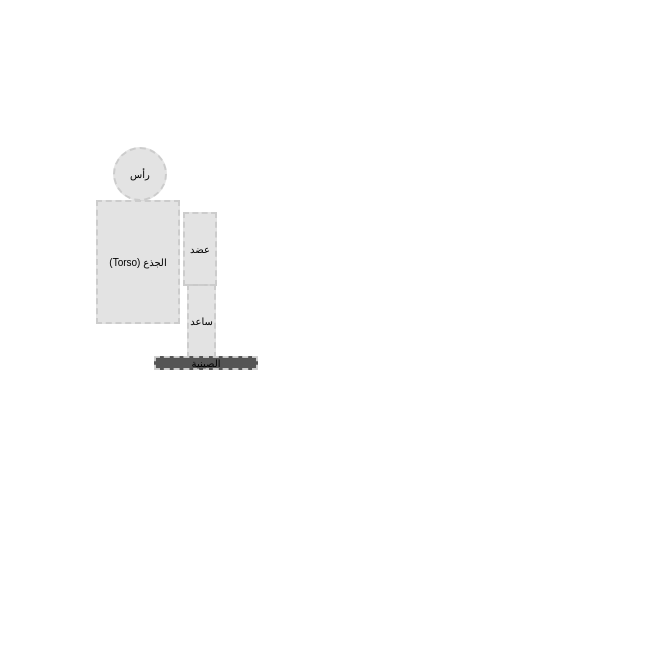
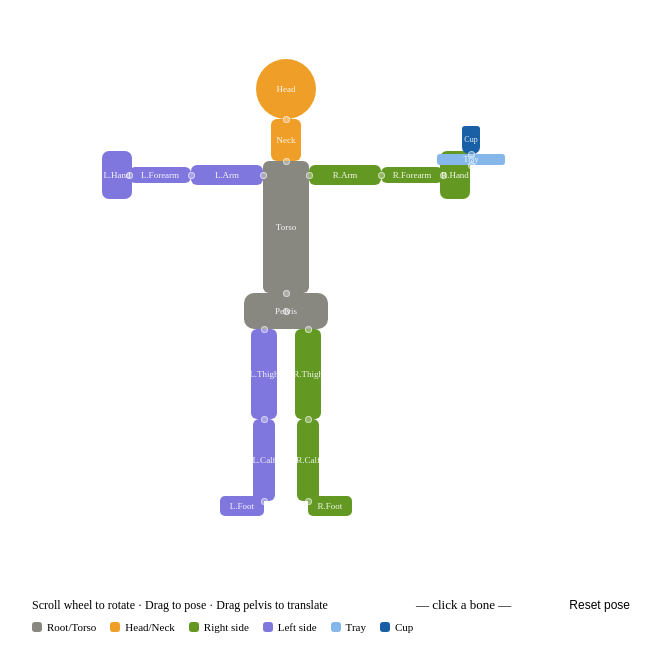
Before and after one commit to hd-games-world/OsteoWaiter, a plain HTML site: page index.html in a window 1280 px wide. Shown: the whole page, without its empty margins (304-964 px from the left). Drawn offline with Linux system fonts and the light colour scheme.

Commit message:
Revamp index.html: UI & hierarchical bone layout
Replace the old RTL Arabic demo and simple inline script with a redesigned, CSS-driven scene and hierarchical bone markup. Introduces PV/BV based elements for pelvis, torso, neck, head, both arms and legs, tray and cup (≈14 bones), new styling, an accessible sr-only heading, a control bar (hint, selected bone name/deg, reset) and a legend. The previous drag/rotation script was removed so the markup is prepared for richer interaction handling and clearer visual organization.

```diff
--- a/index.html
+++ b/index.html
@@ -1,102 +1,167 @@
-<!DOCTYPE html>
-<html lang="ar" dir="rtl">
-<head>
-    <meta charset="UTF-8">
-    <title>نموذج تحريك مفاصل الناذل</title>
-    <style>
-        :root { --bg-color: #f0f0f0; }
-        body { margin: 0; overflow: hidden; background: var(--bg-color); font-family: sans-serif; }
 
-        #game-container {
-            width: 100vw; height: 100vh;
-            position: relative;
-            background: #fff; /* هنا تضع صورة الخلفية */
-        }
+<style>
+*{box-sizing:border-box;margin:0;padding:0}
+.sr-only{position:absolute;width:1px;height:1px;overflow:hidden;clip:rect(0,0,0,0);white-space:nowrap;border:0}
+#ow{padding:1rem 0;user-select:none;-webkit-user-select:none}
+#st{
+  position:relative;width:620px;height:570px;
+  background:var(--color-background-secondary);
+  border:0.5px solid var(--color-border-tertiary);
+  border-radius:var(--border-radius-lg);
+  overflow:visible;margin:0 auto
+}
+.pv{
+  position:absolute;width:0;height:0;
+  overflow:visible;transform-origin:0 0;
+  transform:rotate(0deg)
+}
+.bv{
+  position:absolute;border-radius:6px;cursor:pointer;
+  border:1.5px solid transparent;
+  display:flex;align-items:center;justify-content:center
+}
+.bv:hover{border-color:rgba(255,255,255,.6)}
+.bv.sel{border-color:#fff;border-width:2.5px}
+.bv .lb{
+  font-size:9px;font-weight:500;
+  color:rgba(255,255,255,.92);
+  pointer-events:none;text-align:center;
+  line-height:1;white-space:nowrap
+}
+.jd{
+  position:absolute;width:7px;height:7px;
+  border-radius:50%;background:rgba(255,255,255,.3);
+  border:1.5px solid rgba(255,255,255,.55);
+  left:-3.5px;top:-3.5px;pointer-events:none
+}
+.ct{background:#888780}.ch{background:#EF9F27}
+.cr{background:#639922}.cl{background:#7F77DD}
+.ctr{background:#85B7EB}.ccu{background:#185FA5}
+#bar{
+  max-width:620px;margin:9px auto 0;
+  display:flex;align-items:center;justify-content:space-between;
+  padding:0 6px;gap:8px
+}
+#hint{font-size:12px;color:var(--color-text-secondary)}
+#binfo{display:flex;align-items:center;gap:8px}
+#sname{font-size:13px;font-weight:500;color:var(--color-text-primary)}
+#sdeg{font-size:12px;color:var(--color-text-secondary);font-variant-numeric:tabular-nums;min-width:32px}
+#rst{
+  font-size:12px;cursor:pointer;
+  color:var(--color-text-secondary);
+  border:0.5px solid var(--color-border-secondary);
+  border-radius:var(--border-radius-md);
+  padding:3px 10px;background:none
+}
+#rst:hover{background:var(--color-background-tertiary)}
+#legend{
+  max-width:620px;margin:6px auto 0;
+  display:flex;gap:14px;padding:0 6px;flex-wrap:wrap
+}
+.lgd{display:flex;align-items:center;gap:5px;font-size:11px;color:var(--color-text-secondary)}
+.lgd-dot{width:10px;height:10px;border-radius:3px;flex-shrink:0}
+</style>
 
-        /* تنسيق الأطراف كقطع منفصلة */
-        .bone-part {
-            position: absolute;
-            cursor: move;
-            user-select: none;
-            border: 2px dashed #ccc;
-            background: rgba(200, 200, 200, 0.5);
-            display: flex;
-            align-items: center;
-            justify-content: center;
-            /* نقطة الارتكاز: مهمة جداً لجعل الدوران يبدو طبيعياً من المفصل */
-            transform-origin: top center;
-        }
+<h2 class="sr-only">OsteoWaiter — 2D hierarchical bone rigging system with 14 interactive bones using forward kinematics</h2>
 
-        .bone-part:hover { border-color: #ff4500; background: rgba(255, 69, 0, 0.2); }
+<div id="ow">
+<div id="st">
 
-        /* تعريف أحجام افتراضية للأجزاء */
-        #torso { width: 80px; height: 120px; top: 200px; left: 400px; transform-origin: center; }
-        #head { width: 50px; height: 50px; top: -55px; left: 15px; border-radius: 50%; }
-        #upper-arm-r { width: 30px; height: 70px; top: 10px; left: 85px; }
-        #lower-arm-r { width: 25px; height: 70px; top: 70px; left: 2px; }
-        #tray { width: 100px; height: 10px; top: 70px; left: -35px; background: #555; transform-origin: center; }
+<div class="pv" id="pp" data-n="Pelvis" style="left:260px;top:295px">
+  <div class="bv ct" data-p="pp" style="left:-42px;top:-18px;width:84px;height:36px;border-radius:10px"><span class="lb">Pelvis</span></div>
+  <div class="jd"></div>
 
-        .label { font-size: 10px; pointer-events: none; }
-    </style>
-</head>
-<body>
+  <div class="pv" id="pt" data-n="Torso" style="left:0;top:-18px">
+    <div class="bv ct" data-p="pt" style="left:-23px;top:-132px;width:46px;height:132px"><span class="lb">Torso</span></div>
+    <div class="jd"></div>
 
-<div id="game-container">
-    <div id="torso" class="bone-part" data-rotation="0">
-        <span class="label">الجذع (Torso)</span>
+    <div class="pv" id="pnk" data-n="Neck" style="left:0;top:-132px">
+      <div class="bv ch" data-p="pnk" style="left:-15px;top:-42px;width:30px;height:42px"><span class="lb">Neck</span></div>
+      <div class="jd"></div>
+      <div class="pv" id="phd" data-n="Head" style="left:0;top:-42px">
+        <div class="bv ch" data-p="phd" style="left:-30px;top:-60px;width:60px;height:60px;border-radius:50%"><span class="lb">Head</span></div>
+        <div class="jd"></div>
+      </div>
+    </div>
 
-        <div id="head" class="bone-part" data-rotation="0"><span class="label">رأس</span></div>
+    <div class="pv" id="pru" data-n="R.Upper Arm" style="left:23px;top:-118px">
+      <div class="bv cr" data-p="pru" style="left:0;top:-10px;width:72px;height:20px"><span class="lb">R.Arm</span></div>
+      <div class="jd"></div>
+      <div class="pv" id="prl" data-n="R.Lower Arm" style="left:72px;top:0">
+        <div class="bv cr" data-p="prl" style="left:0;top:-8px;width:62px;height:16px"><span class="lb">R.Forearm</span></div>
+        <div class="jd"></div>
+        <div class="pv" id="prh" data-n="R.Hand" style="left:62px;top:0">
+          <div class="bv cr" data-p="prh" style="left:-3px;top:-24px;width:30px;height:48px;border-radius:7px"><span class="lb">R.Hand</span></div>
+          <div class="jd"></div>
+          <div class="pv" id="pry" data-n="Tray" style="left:28px;top:-10px">
+            <div class="bv ctr" data-p="pry" style="left:-34px;top:-11px;width:68px;height:11px;border-radius:3px"><span class="lb" style="font-size:8px">Tray</span></div>
+            <div class="jd"></div>
+            <div class="pv" id="pcu" data-n="Cup" style="left:0;top:-11px">
+              <div class="bv ccu" data-p="pcu" style="left:-9px;top:-28px;width:18px;height:28px;border-radius:3px 3px 7px 7px"><span class="lb" style="font-size:8px">Cup</span></div>
+              <div class="jd"></div>
+            </div>
+          </div>
+        </div>
+      </div>
+    </div>
 
-        <div id="upper-arm-r" class="bone-part" data-rotation="0">
-            <span class="label">عضد</span>
-            <div id="lower-arm-r" class="bone-part" data-rotation="0">
-                <span class="label">ساعد</span>
-                <div id="tray" class="bone-part" data-rotation="0"><span class="label">الصينية</span></div>
-            </div>
+    <div class="pv" id="plu" data-n="L.Upper Arm" style="left:-23px;top:-118px">
+      <div class="bv cl" data-p="plu" style="left:-72px;top:-10px;width:72px;height:20px"><span class="lb">L.Arm</span></div>
+      <div class="jd"></div>
+      <div class="pv" id="pll" data-n="L.Lower Arm" style="left:-72px;top:0">
+        <div class="bv cl" data-p="pll" style="left:-62px;top:-8px;width:62px;height:16px"><span class="lb">L.Forearm</span></div>
+        <div class="jd"></div>
+        <div class="pv" id="plh" data-n="L.Hand" style="left:-62px;top:0">
+          <div class="bv cl" data-p="plh" style="left:-27px;top:-24px;width:30px;height:48px;border-radius:7px"><span class="lb">L.Hand</span></div>
+          <div class="jd"></div>
         </div>
+      </div>
     </div>
+
+  </div>
+
+  <div class="pv" id="prug" data-n="R.Upper Leg" style="left:22px;top:18px">
+    <div class="bv cr" data-p="prug" style="left:-13px;top:0;width:26px;height:90px"><span class="lb">R.Thigh</span></div>
+    <div class="jd"></div>
+    <div class="pv" id="prlg" data-n="R.Lower Leg" style="left:0;top:90px">
+      <div class="bv cr" data-p="prlg" style="left:-11px;top:0;width:22px;height:82px"><span class="lb">R.Calf</span></div>
+      <div class="jd"></div>
+      <div class="pv" id="prft" data-n="R.Foot" style="left:0;top:82px">
+        <div class="bv cr" data-p="prft" style="left:0;top:-5px;width:44px;height:20px;border-radius:5px"><span class="lb">R.Foot</span></div>
+        <div class="jd"></div>
+      </div>
+    </div>
+  </div>
+
+  <div class="pv" id="plug" data-n="L.Upper Leg" style="left:-22px;top:18px">
+    <div class="bv cl" data-p="plug" style="left:-13px;top:0;width:26px;height:90px"><span class="lb">L.Thigh</span></div>
+    <div class="jd"></div>
+    <div class="pv" id="pllg" data-n="L.Lower Leg" style="left:0;top:90px">
+      <div class="bv cl" data-p="pllg" style="left:-11px;top:0;width:22px;height:82px"><span class="lb">L.Calf</span></div>
+      <div class="jd"></div>
+      <div class="pv" id="plft" data-n="L.Foot" style="left:0;top:82px">
+        <div class="bv cl" data-p="plft" style="left:-44px;top:-5px;width:44px;height:20px;border-radius:5px"><span class="lb">L.Foot</span></div>
+        <div class="jd"></div>
+      </div>
+    </div>
+  </div>
+
+</div>
 </div>
 
-<script>
-    const parts = document.querySelectorAll('.bone-part');
-    let isDragging = false;
-    let currentPart = null;
-    let offset = { x: 0, y: 0 };
-
-    parts.forEach(part => {
-        // السحب والإفلات (Drag and Drop)
-        part.addEventListener('mousedown', (e) => {
-            e.stopPropagation();
-            isDragging = true;
-            currentPart = part;
-            offset.x = e.clientX - part.offsetLeft;
-            offset.y = e.clientY - part.offsetTop;
-        });
-
-        // التدوير باستخدام عجلة الماوس (Rotation)
-        part.addEventListener('wheel', (e) => {
-            e.preventDefault();
-            e.stopPropagation();
-            let rot = parseInt(part.getAttribute('data-rotation')) || 0;
-            rot += e.deltaY > 0 ? 5 : -5;
-            part.setAttribute('data-rotation', rot);
-            // تطبيق الدوران مع الحفاظ على الهيكل
-            part.style.transform = `rotate(${rot}deg)`;
-        });
-    });
-
-    window.addEventListener('mousemove', (e) => {
-        if (isDragging && currentPart) {
-            currentPart.style.left = (e.clientX - offset.x) + 'px';
-            currentPart.style.top = (e.clientY - offset.y) + 'px';
-        }
-    });
-
-    window.addEventListener('mouseup', () => {
-        isDragging = false;
-        currentPart = null;
-    });
-</script>
-
-</body>
-</html>
+<div id="bar">
+  <span id="hint">Scroll wheel to rotate · Drag to pose · Drag pelvis to translate</span>
+  <div id="binfo">
+    <span id="sname">— click a bone —</span>
+    <span id="sdeg"></span>
+    <button id="rst">Reset pose</button>
+  </div>
+</div>
+<div id="legend">
+  <div class="lgd"><div class="lgd-dot" style="background:#888780"></div>Root/Torso</div>
+  <div class="lgd"><div class="lgd-dot" style="background:#EF9F27"></div>Head/Neck</div>
+  <div class="lgd"><div class="lgd-dot" style="background:#639922"></div>Right side</div>
+  <div class="lgd"><div class="lgd-dot" style="background:#7F77DD"></div>Left side</div>
+  <div class="lgd"><div class="lgd-dot" style="background:#85B7EB"></div>Tray</div>
+  <div class="lgd"><div class="lgd-dot" style="background:#185FA5"></div>Cup</div>
+</div
```
